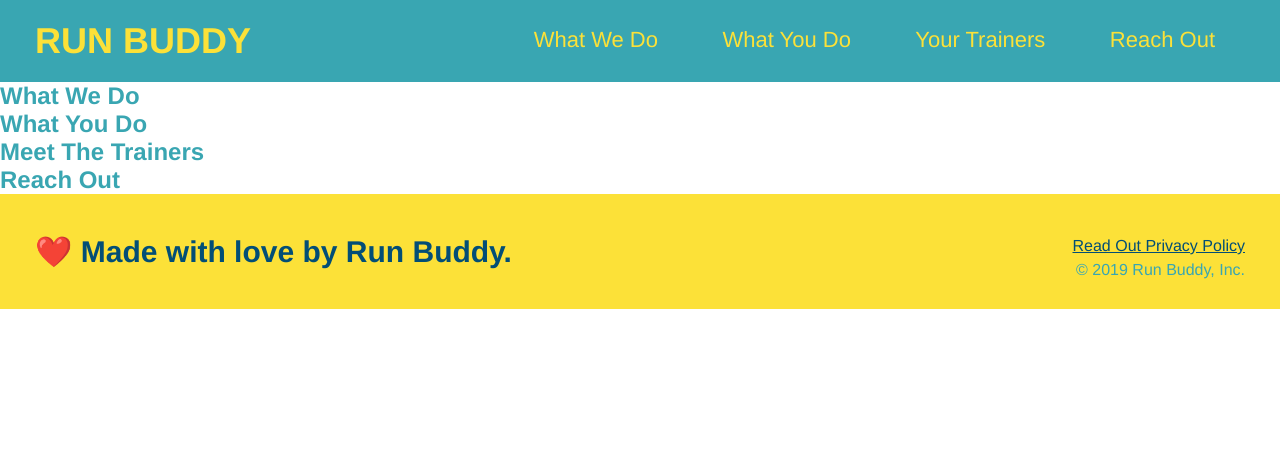
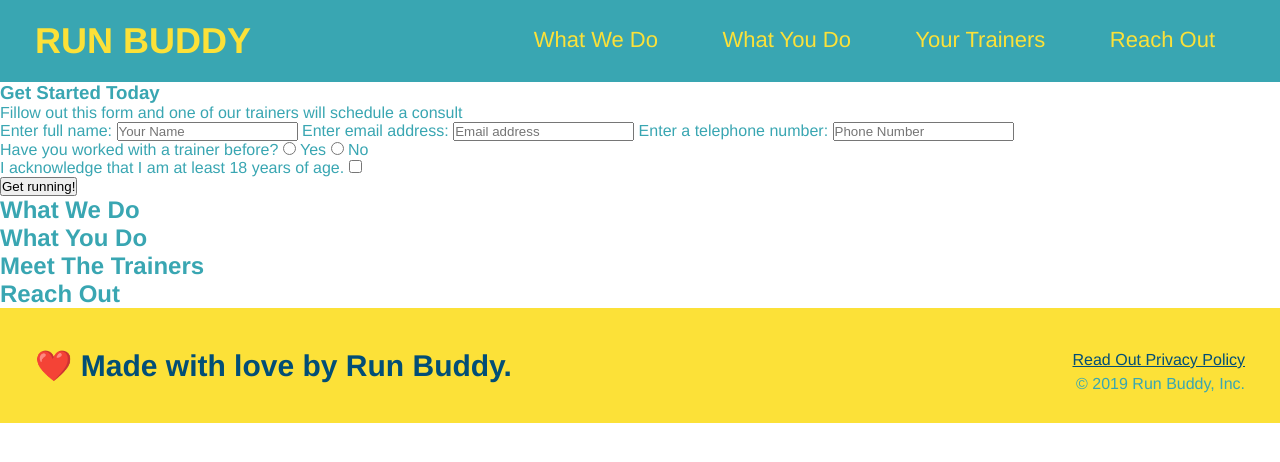
Before and after one commit to asaelens02/run-buddy, a plain HTML site: page index.html in a window 1280 px wide. Drawn offline with Linux system fonts and the light colour scheme.

Commit message:
Hero HTML

```diff
--- a/index.html
+++ b/index.html
@@ -66,7 +66,67 @@
 
     <section>
 
+        <div>
+
+            <h3>Get Started Today</h3>
+
+            <p> Fillow out this form and one of our trainers will schedule a consult</p>
+
+    <!--add form element-->
+
+            <form>
+
+                <label for="name">Enter full name:</label>
+
+                <input type="text" placeholder="Your Name" name="name" id="name" />
+
+                <label for="email">Enter email address:</label>
+
+                <input type="email" placeholder="Email address" name="email" id="email" />
+
+                <label for="phone">Enter a telephone number:</label>
+
+                <input type="tel" placeholder="Phone Number" name="phone" id="phone" />
+
+                <p>
+
+                    Have you worked with a trainer before?
+
+                    <input type="radio" name="trainer-confirm" id="trainer-yes" />
+
+                    <label for="trainer-yes">Yes</label>
+
+                    <input type="radio" name="trainer-confirm" id="trainer-no" />
+
+                    <label for="trainer-no">No</label>
+
+                </p>
+
+                <p>
+
+                    <label for="checkbox">
+
+                    I acknowledge that I am at least 18 years of age.
+
+                    </label>
+
+                    <input type="checkbox" name="age-confirm" id="checkbox" />
+
+                </p>
+
+                <button type="submit">
+
+                    Get running!
+
+                </button>
+
+            </form>
+
+        </div>
+
     </section>
+
+    <!--end hero-->
 
     <!--"What We Do" section-->
 
```
